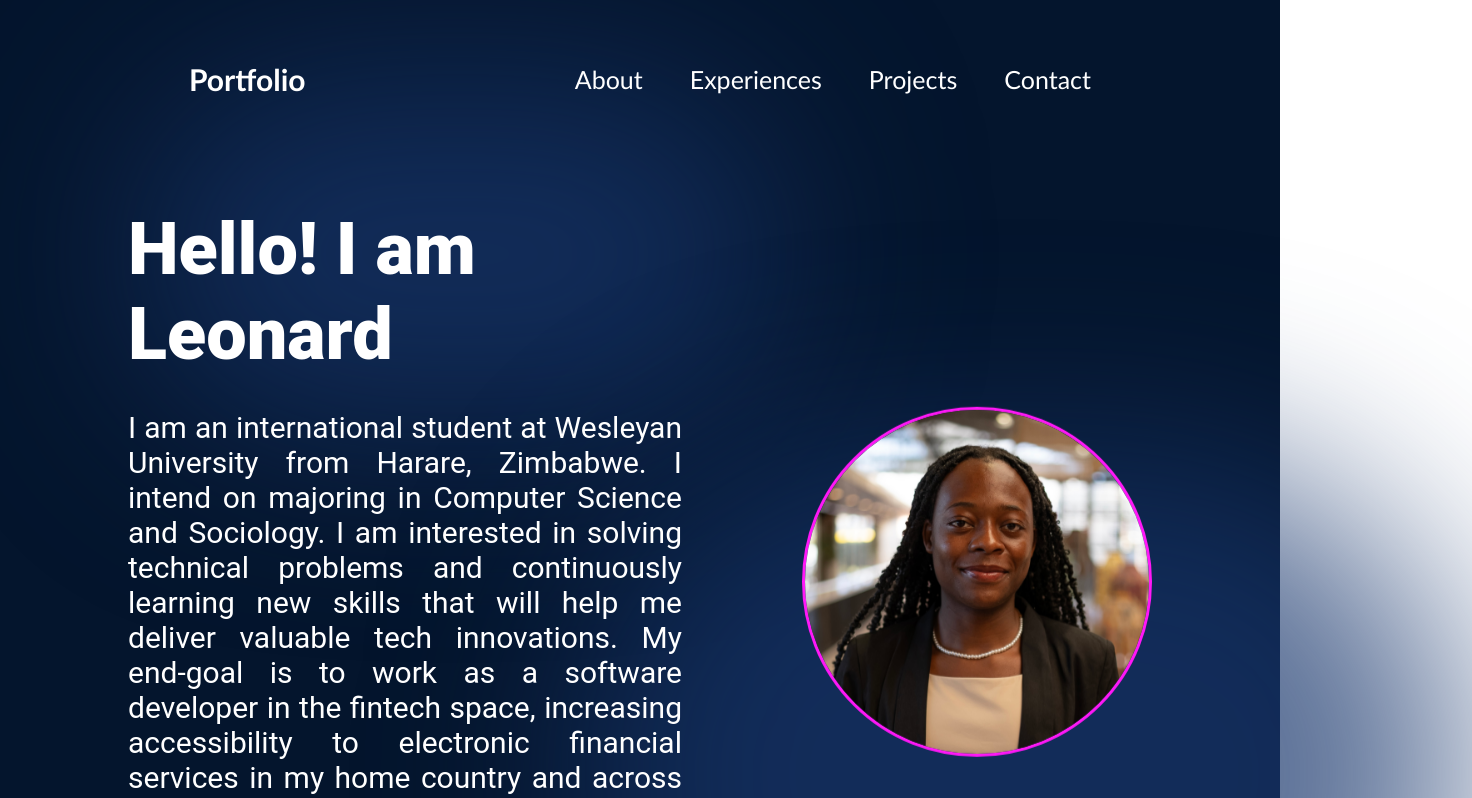
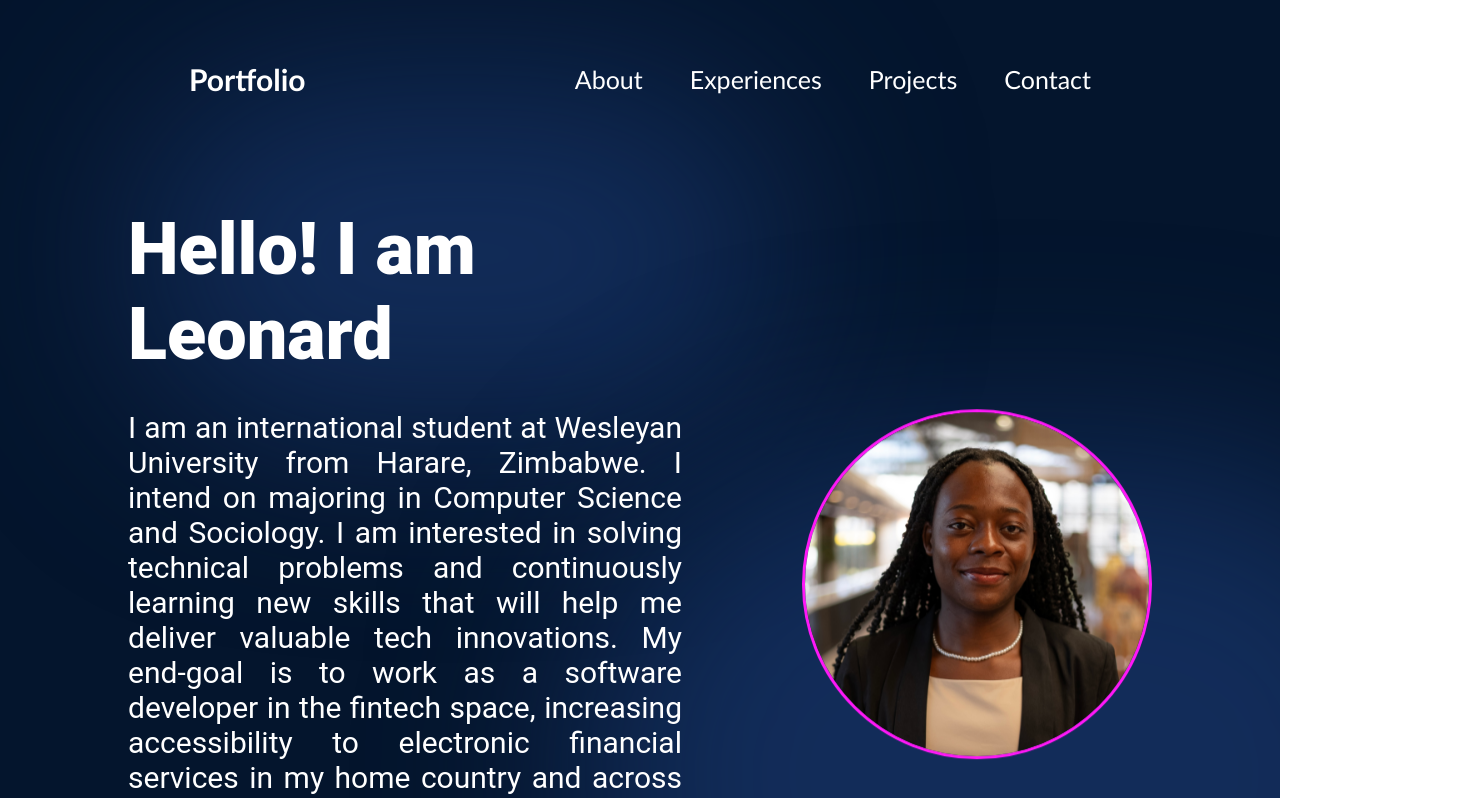
Before and after one commit to leonardtinozheve/leonard-zheve-portfolio, a React (Vite) app: page / in a window 1280 px wide. Shown: the top 798 px of the page, 1472 px wide, since content can reach past the window. Built offline with nearby package versions, Linux system fonts and the light colour scheme.

Commit message:
finalized the webpage design

```diff
--- a/src/App.jsx
+++ b/src/App.jsx
@@ -4,7 +4,6 @@ import Footer from "./components/Footer/Footer.jsx";
 import About from "./pages/About/About.jsx";
 import Home from "./pages/Home/Home.jsx";
 import Projects from "./pages/Projects/Projects.jsx";
-import Blog from "./pages/Blog/Blog.jsx";
 import Experiences from "./pages/Experiences/Experience.jsx";
 
 function App() {
@@ -14,6 +13,7 @@ function App() {
         <Home/>
         <About/>
         <Experiences/>
+        <Projects />
         <Footer/>
       </div>
 
--- a/src/App.module.css
+++ b/src/App.module.css
@@ -2,5 +2,5 @@
     background-color: var(--color-bg);
     width: 100%;
     height: 100%;
-
+    overflow: hidden;
   }
```
